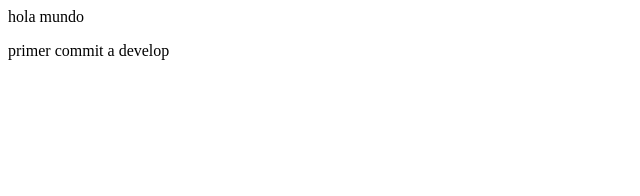
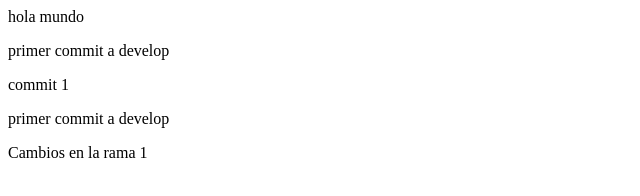
Before and after one commit to Roddriqoxd/practicaDigital, a plain HTML site: page index.html in a window 1280 px wide. Shown: the whole page, without its empty margins (0-640 px from the left). Drawn offline with Linux system fonts and the light colour scheme.

Commit message:
cambios en la rama 1

```diff
--- a/index.html
+++ b/index.html
@@ -1,2 +1,5 @@
 <p>hola mundo</p>
 <p>primer commit a develop</p>
+<p>commit 1</p>
+<p>primer commit a develop</p>
+<p>Cambios en la rama 1</p>
```
